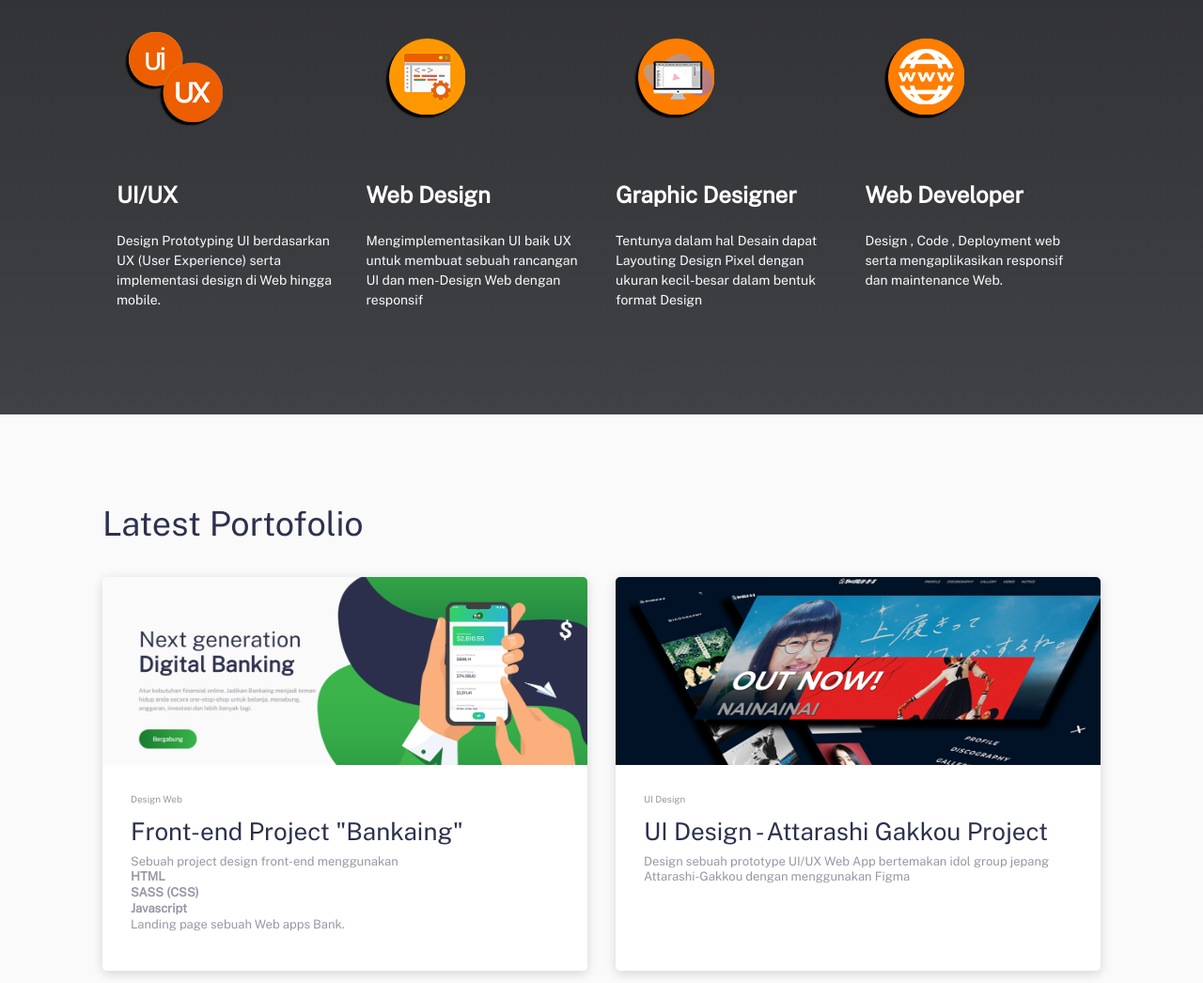
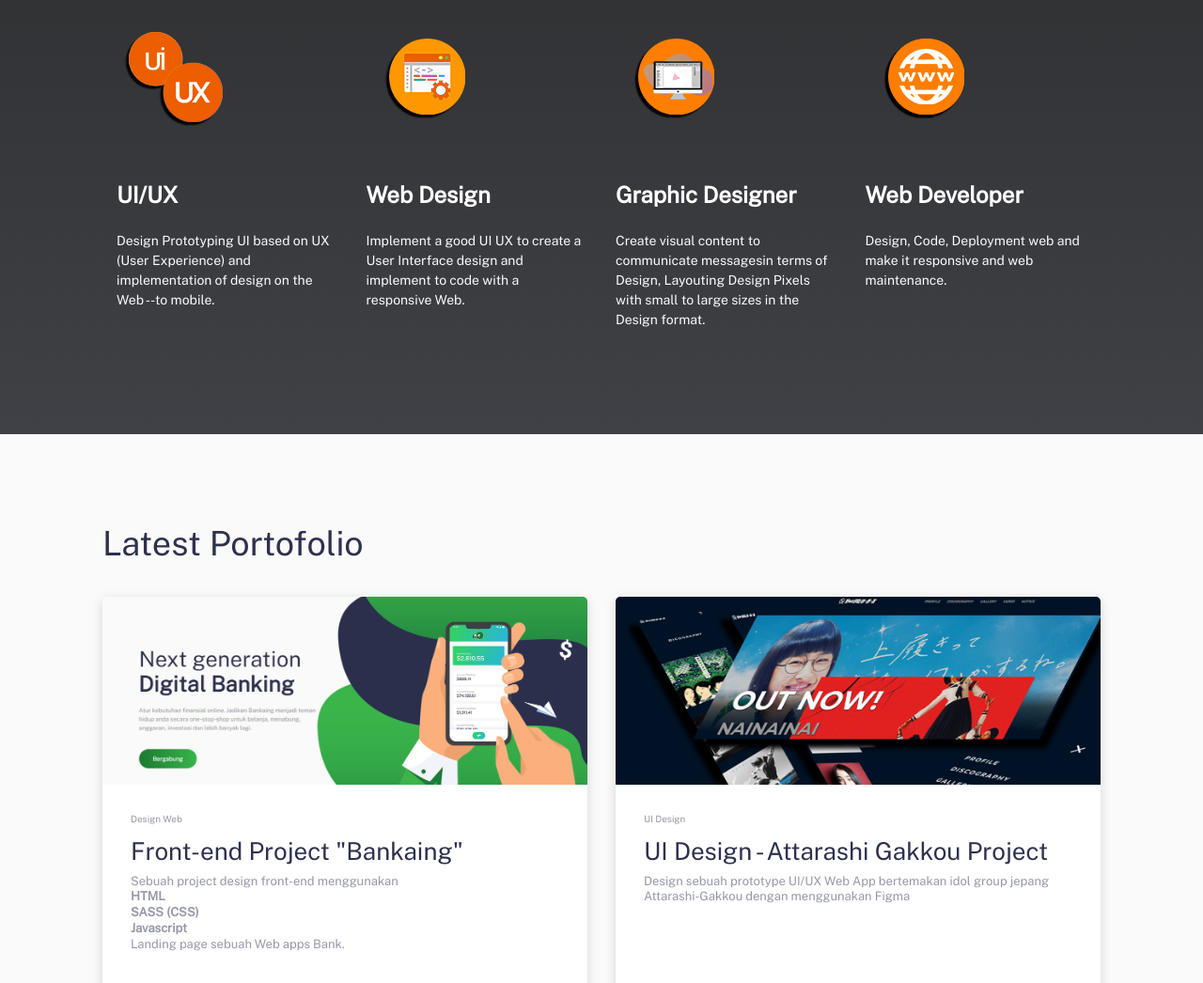
Before and after one commit to undetakerize/adi-portofolio, a plain HTML site: page index.html in a window 1280 px wide. Shown: the part 1370-2416 px from the top of the page at 94% size. Drawn offline with nearby package versions, Linux system fonts and the light colour scheme.

Commit message:
Update index.html
updated v3.3 english only bruh

```diff
--- a/index.html
+++ b/index.html
@@ -114,7 +114,7 @@
                         UI/UX
                     </div>
                     <div class="feature__description">
-                        Design Prototyping UI berdasarkan UX (User Experience) serta implementasi design di Web hingga mobile.
+                        Design Prototyping UI based on UX (User Experience) and implementation of design on the Web --to mobile.
                     </div>
                 </div>
 
@@ -126,7 +126,7 @@
                         Web Design
                     </div>
                     <div class="feature__description">
-                        Mengimplementasikan UI baik UX untuk membuat sebuah rancangan UI dan men-Design Web dengan responsif
+                        Implement a good UI UX to create a User Interface design and implement to code with a responsive Web.
                     </div>
                 </div>
 
@@ -138,7 +138,7 @@
                         Graphic Designer
                     </div>
                     <div class="feature__description">
-                        Tentunya dalam hal Desain dapat Layouting Design Pixel dengan ukuran kecil-besar dalam bentuk format Design
+                        Create visual content to communicate messagesin terms of Design, Layouting Design Pixels with small to large sizes in the Design format.
                     </div>
                 </div>
 
@@ -150,7 +150,7 @@
                         Web Developer
                     </div>
                     <div class="feature__description">
-                        Design , Code , Deployment web serta mengaplikasikan responsif dan maintenance Web.
+                       Design, Code, Deployment web and make it responsive and web maintenance.
                     </div>
                 </div>
             </div>
```
